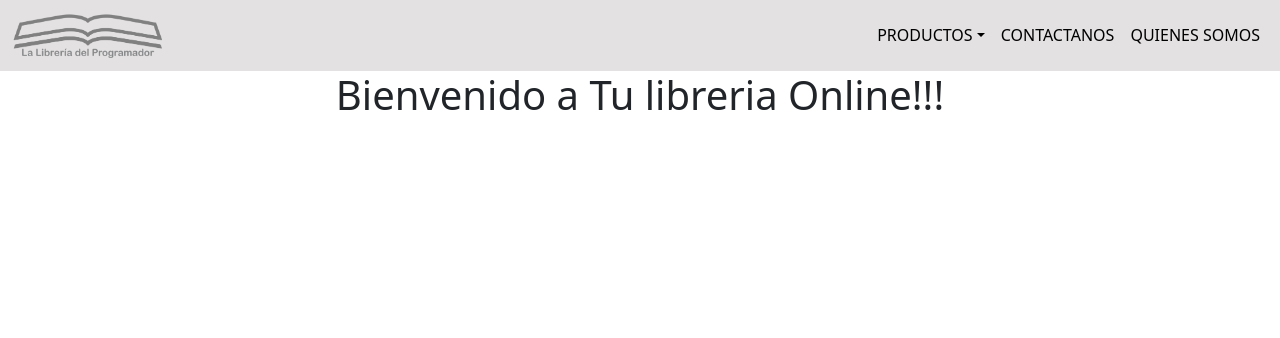
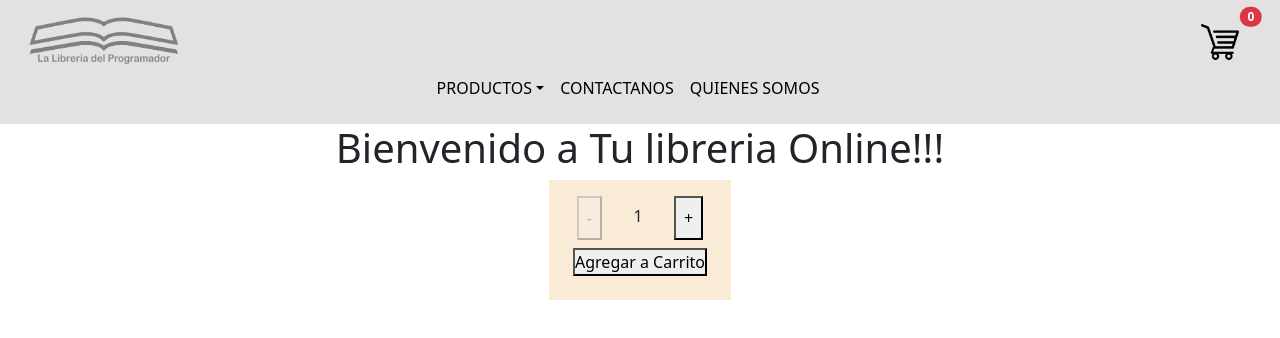
Before and after one commit to ariel-lopez-2022/proyecto-reactjs-coderhouse-, a React (Create React App) app: page / in a window 1280 px wide. Shown: the top 338 px of the page. Built offline with nearby package versions, Linux system fonts and the light colour scheme.

Commit message:
se agrego boton contador

```diff
--- a/src/App.css
+++ b/src/App.css
@@ -3,14 +3,3 @@
     margin: 0;
     box-sizing: border-box;
 }
-header{
-    background-color:rgb(227, 225, 225);
-
-}
-.nav-link{
-    color: black;
-}
-h1{
-    display:flex;
-    justify-content: center;
-}
--- a/src/App.js
+++ b/src/App.js
@@ -1,6 +1,6 @@
 import './App.css';
 import Navbar from './components/header/Navbar';
-import ItemListContainer from './components/ItemListContainer';
+import ItemListContainer from './components/main/ItemListContainer';
 
 function App() {
   return (
--- a/src/assets/helpers/string.js
+++ b/src/assets/helpers/string.js
@@ -3,5 +3,6 @@ const navBarOption =[{id:1, categoria:"Desarrollo Web"},
                             {id:2, categoria:"Base de Datos"},
                             {id:3, categoria:"Data Analytic"},
                             {id:4, categoria:"Data Science"}
+
                            ]
 export default navBarOption;
--- a/src/components/ItemListContainer.jsx
+++ /dev/null
@@ -1,15 +0,0 @@
-import React from 'react';
-
-const ItemListContainer = (props) => {
- const {contenido} = props
-
-   return (
-    <div>
-       <h1>Bienvenido a Tu libreria Online!!!</h1>
-       {contenido}
-    </div>
-
-   )
-
-}
-export default ItemListContainer;
--- a/src/components/header/CardWidget.jsx
+++ b/src/components/header/CardWidget.jsx
@@ -1,10 +1,14 @@
 import React from 'react';
-import logo from "../../assets/images/logolibreria.png";
+import logoCarrito from "../../assets/images/logoCarrito.png";
 
-const Logo =()=>{
+const Carrito =()=>{
   return (
-    <img src={logo} class="logo" width="150" alt="logo Libreria"/>
+    <button type="button" className="btn position-relative">
+       <a href="!#"><img src={logoCarrito} width="38"/></a>
+          <span className="position-absolute top-0 start-100 translate-middle badge rounded-pill bg-danger">0
+          </span>
+    </button>
   )
 }
 
-export default Logo;
+export default Carrito;
--- a/src/components/header/Navbar.jsx
+++ b/src/components/header/Navbar.jsx
@@ -1,32 +1,36 @@
 import React from 'react';
-import Logo from './CardWidget';
+import './header.css';
 import navBarOption from '../../assets/helpers/string';
-
+import Logo from './logo';
+import Carrito from './CardWidget';
 
 const Navbar =()=> {
-
     return(
      <header className="container-fluid">
-        <nav className="navbar navbar-expand-md">
-        <a className="navbar-brand" href="index.html">
+        <div className="row p-3">
+             <div className="col-6">
               <Logo />
-        </a>
+             </div>
+            <div className="col-6 d-flex justify-content-end">
+             <Carrito />
+            </div>
+            <nav className="row navbar navbar-expand-md  p-0">
+            <div className="col d-flex justify-content-center">
             <button className="navbar-toggler" type="button" data-bs-toggle="collapse" data-bs-target="#navbarSupportedContent" aria-controls="navbarSupportedContent" aria-expanded="false" aria-label="Toggle navigation">
               <i className="bi bi-list"></i>
             </button>
-        <div className="collapse navbar-collapse justify-content-md-end" id="navbarSupportedContent">
+            <div className="collapse navbar-collapse justify-content-center" id="navbarSupportedContent">
                 <ul className="navbar-nav ">
                   <li className="nav-item dropdown">
                     <a className="nav-link dropdown-toggle text-center" href="!#" id="navbarDropdown" role="button" data-bs-toggle="dropdown" aria-expanded="false">
                       PRODUCTOS
                     </a>
-
                     <ul className="dropdown-menu" aria-labelledby="navbarDropdown">
-                {navBarOption.map(Option =>{
+                       {navBarOption.map(Option =>
                           <li key={Option.id}>
                             <a className="dropdown-item" href="!#">{Option.categoria}</a>
                           </li>
-                })};
+                      )}
                     </ul>
 
                   </li>
@@ -38,7 +42,9 @@ const Navbar =()=> {
                   </li>
                 </ul>
               </div>
+            </div>
           </nav>
+        </div>
      </header>
     )
 }
--- /dev/null
+++ b/src/components/header/header.css
@@ -0,0 +1,11 @@
+header{
+    background-color:rgb(227, 225, 225);
+
+}
+.nav-link{
+    color: black;
+}
+h1{
+    display:flex;
+    justify-content: center;
+}
--- /dev/null
+++ b/src/components/header/logo.jsx
@@ -0,0 +1,10 @@
+import React from 'react';
+import logo from "../../assets/images/logolibreria.png";
+
+const Logo =()=>{
+  return (
+    <img src={logo} className="logo" width="150" height="48" alt="logo Libreria"/>
+  )
+}
+
+export default Logo;
--- /dev/null
+++ b/src/components/main/ItemListContainer.jsx
@@ -0,0 +1,19 @@
+import React from 'react';
+import ItemCount from './itemCount';
+const ItemListContainer = () => {
+
+   const onAdd =(cantidad)=>{
+      console.log(`Se agregaron: ${cantidad} Productos` )
+   }
+
+  return (
+    <div>
+       <h1>Bienvenido a Tu libreria Online!!!</h1>
+      <ItemCount inicial={1} stock={5} onAdd={onAdd}  />
+
+    </div>
+
+   )
+
+}
+export default ItemListContainer;
--- /dev/null
+++ b/src/components/main/itemCount.css
@@ -0,0 +1,20 @@
+.contenedor{
+    width:fit-content;
+    background-color: antiquewhite;
+    margin: auto;
+    padding:1rem;
+    text-align:center;
+}
+.boton{
+    padding: 0.5rem;
+}
+.span{
+    margin: 0.5rem;
+}
+.contador{
+    display: flex;
+    justify-content: space-around;
+}
+.botonCarrito{
+    margin: 0.5rem;
+}
--- /dev/null
+++ b/src/components/main/itemCount.jsx
@@ -0,0 +1,28 @@
+import React from 'react';
+import { useState } from 'react';
+import './itemCount.css';
+
+export const ItemCount =({inicial, stock, onAdd})=> {
+    const [count, setCount] = useState(inicial);
+
+    const sumar =()=>{
+        setCount(count+1);
+    }
+    const restar =()=>{
+        setCount(count-1);
+    }
+    return (
+        <div className="contenedor">
+          <div className="contador">
+            <button className="boton" disabled={count <= 1} onClick={restar}>-</button>
+            <span className="span">{count}</span>
+            <button className="boton" disabled={ count >= stock} onClick={sumar} >+</button>
+          </div>
+          <div>
+            <button className="botonCarrito" disabled={stock <= 0} onClick={()=> onAdd(count)}>Agregar a Carrito</button>
+          </div>
+        </div>
+    )
+}
+
+export default ItemCount;
```
Also changed, not shown: src/assets/images/logoCarrito.png (added). Lines whose indentation alone changed are shown as unchanged.
